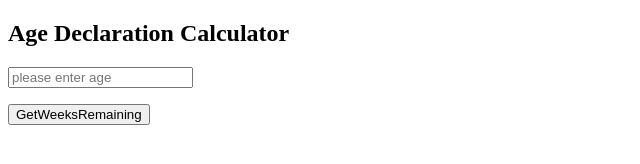
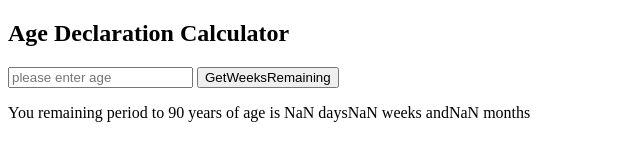
Before and after one commit to Aransiola-Esther/Agecalculator, a plain HTML site: page index.html in a window 1280 px wide. Both pictures are taken after a click on the button "GetWeeksRemaining". Shown: the whole page, without its empty margins (0-640 px from the left). Drawn offline with Linux system fonts and the light colour scheme.

Commit message:
initial commit

```diff
--- a/index.html
+++ b/index.html
@@ -14,8 +14,8 @@
                     <h1>Age Declaration Calculator </h1>
                     <input type="number" id="age" placeholder="please enter age" required>
 
-                     <p id="display"></p>
                     <button type="button" id="calculate">GetWeeksRemaining</button>
+                    <p id="display"></p>
                 </div>
             </div>
         </div>
@@ -30,9 +30,11 @@
             let months = parseInt(days / 30.4);
             let weeks = parseInt((days - (months * 30.4)) / 7);
             let _days = parseInt( days -(months * 30.4) - (weeks * 7));
-            document.getElementById("display").innerHTML = "You remaining period to 90 years of age is " + _days + "days" + wereks + "weeks and" + months + "months";
-            if(number < 0){
+
+            if(days < 0){
                 alert("You have exceeded the age range");
+            } else {
+                document.getElementById("display").innerHTML = "You remaining period to 90 years of age is " + _days + " days" + weeks + " weeks and" + months + " months";
             }
         }
 
--- a/styles.css
+++ b/styles.css
@@ -1,3 +1,6 @@
 *{
     box-sizing: border-box;
 }
+.cal{
+    border: blue solid;
+}
```
